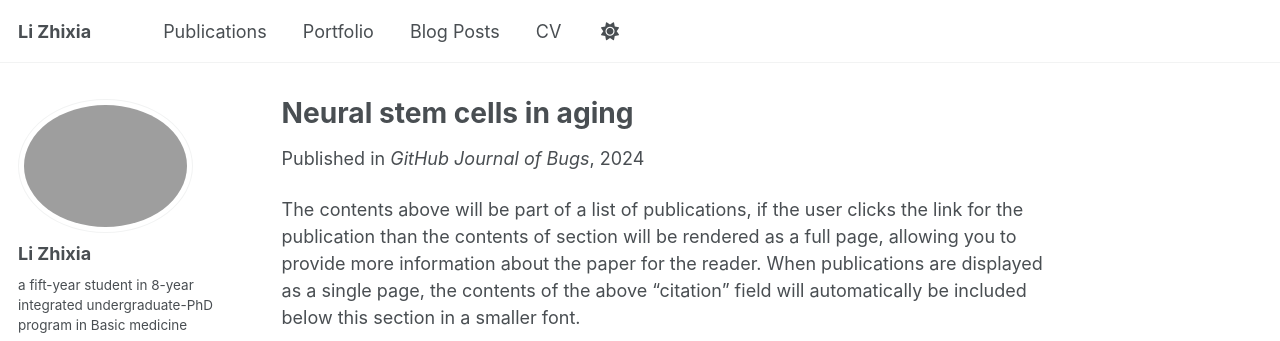
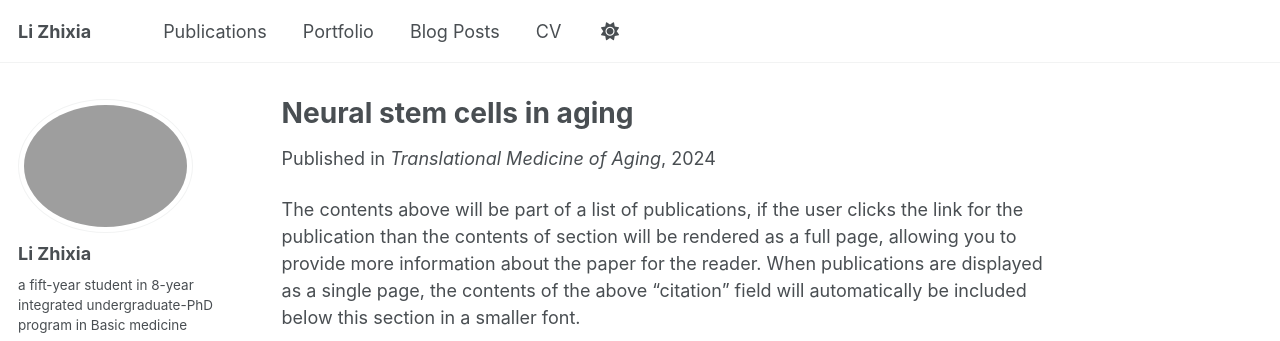
Before and after one commit to lizhixia923-oss/lizhixia923-oss.github.io, a Jekyll site: the page built from _publications/2024-11-06-Neural-stem-cells-in-aging-1.md, in a window 1280 px wide and 1083 px high. Shown: the top 341 px of the window. Built offline with Jekyll 4.4.1, drawn with Linux system fonts in a browser that asks for light colours; some web fonts are replaced; a script that is not in the unit is left out.

Commit message:
Update 2024-11-06-Neural-stem-cells-in-aging-1.md

```diff
--- a/_publications/2024-11-06-Neural-stem-cells-in-aging-1.md
+++ b/_publications/2024-11-06-Neural-stem-cells-in-aging-1.md
@@ -5,7 +5,7 @@ category: conferences
 permalink: /publication/2024-11-06-Neural-stem-cells-in-aging-1
 excerpt: 'This paper is about fixing template issue #693.'
 date: 2024-02-17
-venue: 'GitHub Journal of Bugs'
+venue: 'Translational Medicine of Aging'
 paperurl: 'http://academicpages.github.io/files/paper3.pdf'
 citation: 'Your Name, You. (2024). &quot;Paper Title Number 3.&quot; <i>GitHub Journal of Bugs</i>. 1(3).'
 ---
```
